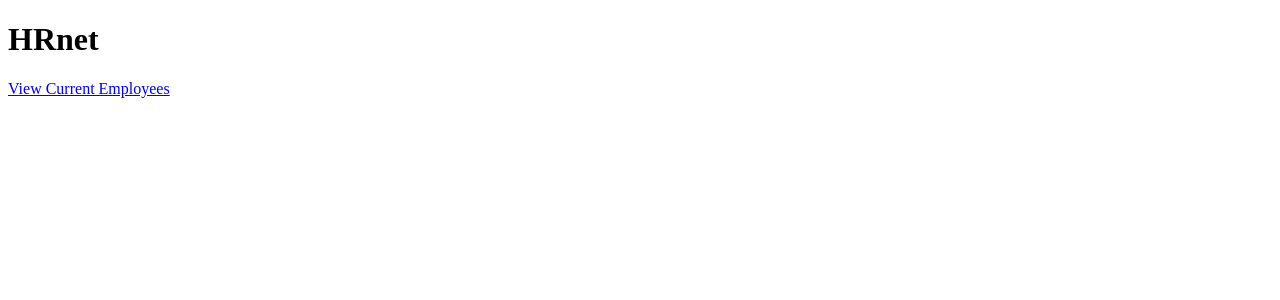
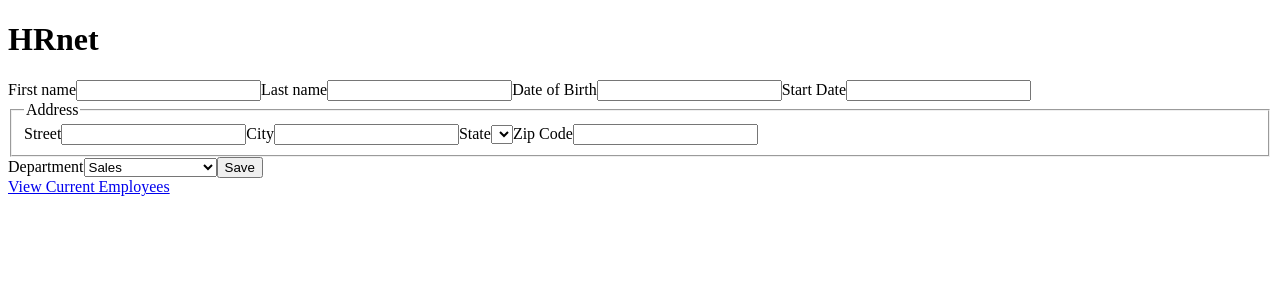
Before and after one commit to RomainChardon/Projet14-HRnet, a React (Vite) app: page / in a window 1280 px wide. Shown: the top 300 px of the page. Built offline with nearby package versions, Linux system fonts and the light colour scheme.

Commit message:
add form

```diff
--- /dev/null
+++ b/src/components/Form.jsx
@@ -0,0 +1,73 @@
+import {useState} from "react";
+
+function Form() {
+    const [formData, setFormData] = useState({
+        firstname: '',
+        lastname: '',
+        birth: '',
+        startdate: '',
+        street: '',
+        city: '',
+        state: '',
+        zip: '',
+        department: '',
+    });
+
+    const handleChange = (e) => {
+        const {name, value} = e.target;
+        setFormData((data) => ({
+            ...data,
+            [name]: value,
+        }))
+    }
+
+    const handleSubmit = (e) => {
+        e.preventDefault()
+        console.log('form : ', formData)
+    }
+
+    return (
+        <form onSubmit={handleSubmit}>
+            <label htmlFor="first-name">First name</label>
+            <input type="text" id="first-name" name="firstname" value={formData.firstname} onChange={handleChange}/>
+
+            <label htmlFor="last-name">Last name</label>
+            <input type="text" id="last-name" name="lastname" value={formData.lastname} onChange={handleChange}/>
+
+            <label htmlFor="date-of-birth">Date of Birth</label>
+            <input type="text" id="date-of-birth" name="birth" value={formData.birth} onChange={handleChange}/>
+
+            <label htmlFor="start-date">Start Date</label>
+            <input type="text" id="start-date" name="start-date" value={formData.startdate} onChange={handleChange}/>
+
+            <fieldset className="address">
+                <legend>Address</legend>
+
+                <label htmlFor="street">Street</label>
+                <input id="street" type="text" name="street" value={formData.street} onChange={handleChange}/>
+
+                <label htmlFor="city">City</label>
+                <input id="city" type="text" name="city" value={formData.city} onChange={handleChange}/>
+
+                <label htmlFor="state">State</label>
+                <select name="state" id="state" value={formData.state} onChange={handleChange}></select>
+
+                <label htmlFor="zip-code">Zip Code</label>
+                <input id="zip-code" type="number" name="zip" value={formData.zip} onChange={handleChange}/>
+            </fieldset>
+
+            <label htmlFor="department">Department</label>
+            <select name="department" id="department" value={formData.department} onChange={handleChange}>
+                <option>Sales</option>
+                <option>Marketing</option>
+                <option>Engineering</option>
+                <option>Human Resources</option>
+                <option>Legal</option>
+            </select>
+
+            <button type="submit">Save</button>
+        </form>
+    )
+}
+
+export default Form;
--- a/src/pages/CreateEmployee.jsx
+++ b/src/pages/CreateEmployee.jsx
@@ -1,9 +1,12 @@
 import {Link} from "react-router-dom";
+import Form from "../components/Form.jsx";
 
 function CreateEmployee() {
     return (
         <div>
             <h1>HRnet</h1>
+            <Form />
+
             <Link to="/employee-list">
                 View Current Employees
             </Link>
```
